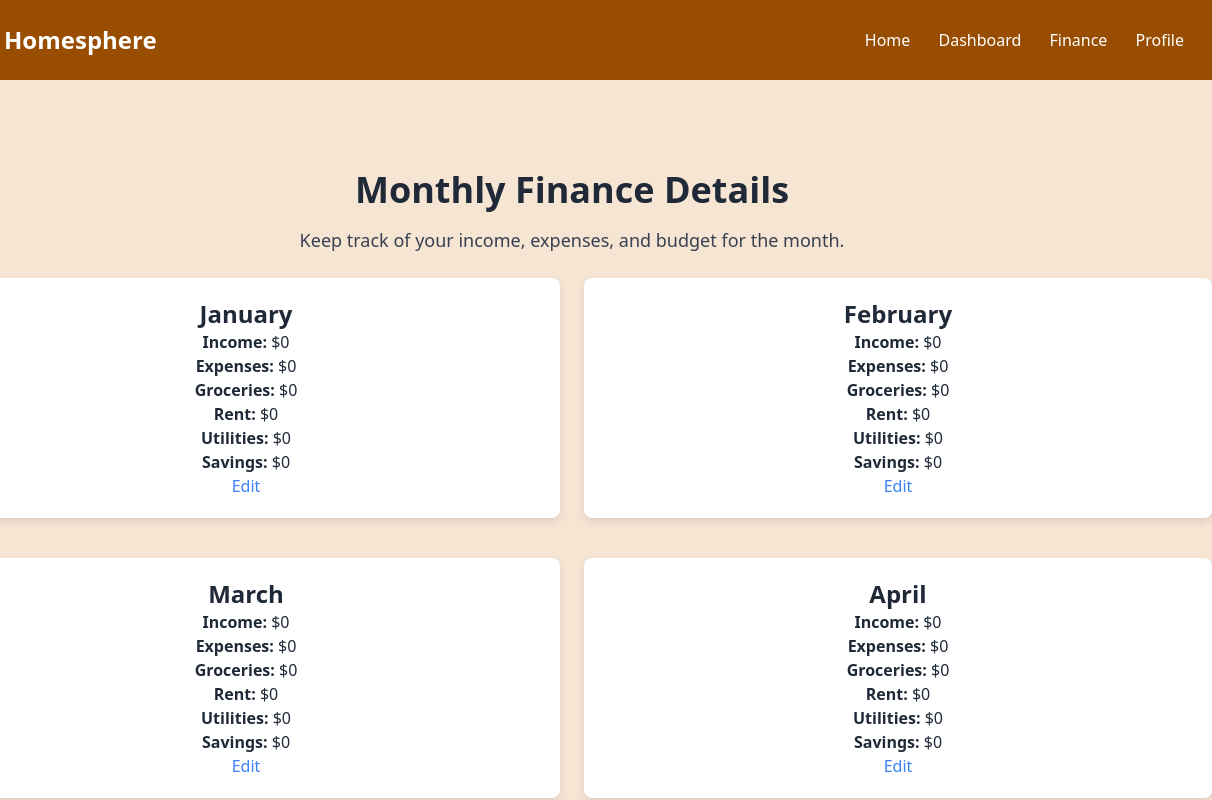
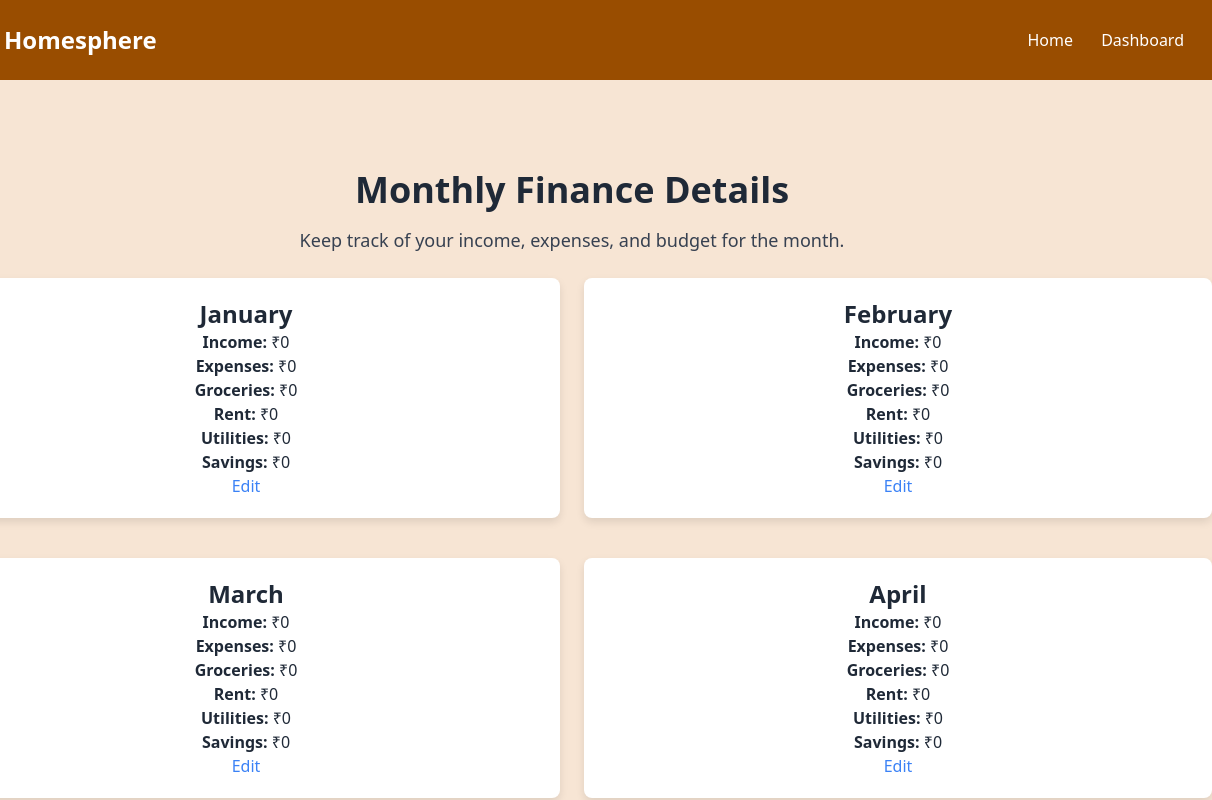
Before and after one commit to Anaswara3728/Tinkherhack, a plain HTML site: page finance.html in a window 1280 px wide. Shown: the top 800 px of the page, 68-1280 px from the left. Drawn offline with nearby package versions, Linux system fonts and the light colour scheme.

Commit message:
Update finance.html

```diff
--- a/finance.html
+++ b/finance.html
@@ -54,15 +54,16 @@
                 const monthCard = `
                     <div class="finance-card mb-4">
                         <h3 class="text-2xl font-bold">${month}</h3>
-                        <p><strong>Income:</strong> $${income}</p>
-                        <p><strong>Expenses:</strong> $${expenses}</p>
-                        <p><strong>Groceries:</strong> $${groceries}</p>
-                        <p><strong>Rent:</strong> $${rent}</p>
-                        <p><strong>Utilities:</strong> $${utilities}</p>
-                        <p><strong>Savings:</strong> $${savings}</p>
+                        <p><strong>Income:</strong> ₹${income}</p>
+                        <p><strong>Expenses:</strong> ₹${expenses}</p>
+                        <p><strong>Groceries:</strong> ₹${groceries}</p>
+                        <p><strong>Rent:</strong> ₹${rent}</p>
+                        <p><strong>Utilities:</strong> ₹${utilities}</p>
+                        <p><strong>Savings:</strong> ₹${savings}</p>
                         <a href="updatefinance.html?month=${month}" class="text-blue-500">Edit</a>
-                    </div>
-                `;
+                    </div>`;
+
+
 
                 financeContainer.innerHTML += monthCard;
             });
@@ -86,8 +87,7 @@
             <div>
                 <a href="Homepage.html" class="px-3 py-2 hover:opacity-80 rounded">Home</a>
                 <a href="dashboard.html" class="px-3 py-2 hover:opacity-80 rounded">Dashboard</a>
-                <a href="finance.html" class="px-3 py-2 hover:opacity-80 rounded">Finance</a>
-                <a href="#profile" class="px-3 py-2 hover:opacity-80 rounded">Profile</a>
+
             </div>
         </div>
     </nav>
```
